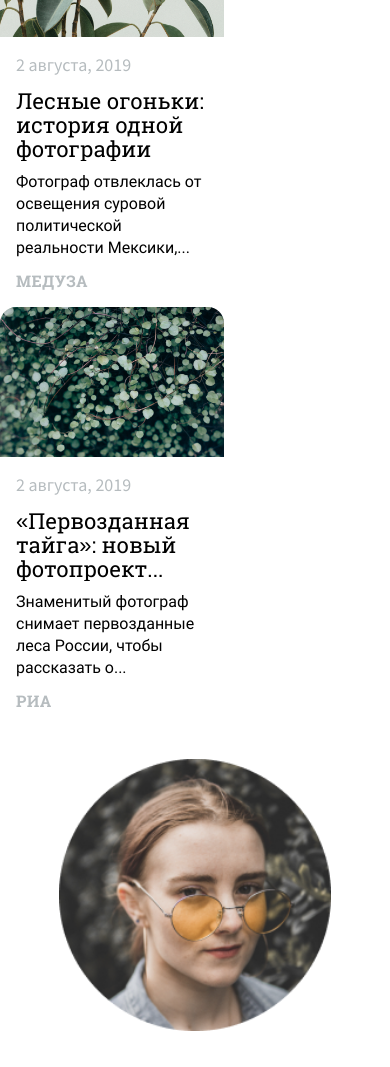
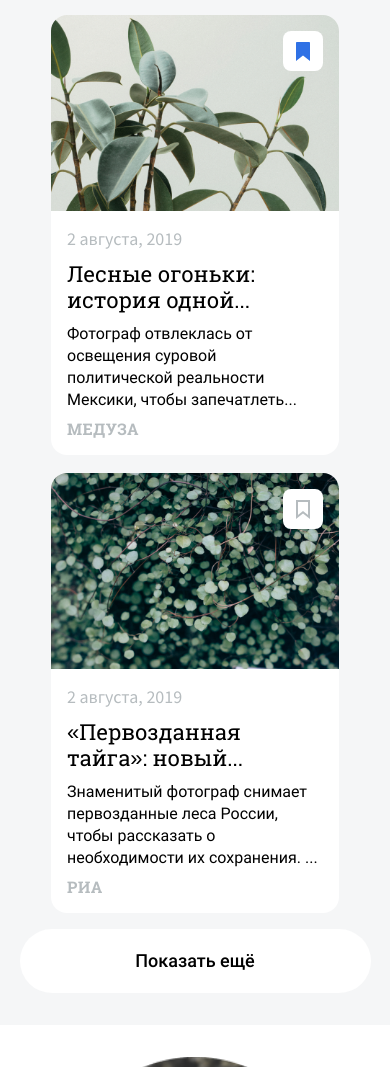
Before and after one commit to sanyamaks/news-explorer-frontend, a website built with webpack: page src/index.html in a window 390 px wide. Shown: the part 933-2000 px from the top of the page. Built offline with nearby package versions, Linux system fonts and the light colour scheme.

Commit message:
Add section results. Fix section article. Fix button

```diff
--- a/src/blocks/article/__background/article__background.css
+++ b/src/blocks/article/__background/article__background.css
@@ -6,13 +6,13 @@
   border-radius: 16px 16px 0 0;
 }
 
-@media screen and (max-width: 768px) {
+@media screen and (max-width: 1024px) {
   .article__background {
     height: 150px;
   }
 }
 
-@media screen and (max-width: 320px) {
+@media screen and (max-width: 550px) {
   .article__background {
     height: 196px;
   }
--- a/src/blocks/article/__category/article__category.css
+++ b/src/blocks/article/__category/article__category.css
@@ -17,14 +17,14 @@
   line-height: 1.5rem;
 }
 
-@media screen and (max-width: 768px) {
+@media screen and (max-width: 1024px) {
   .article__category {
     top: 8px;
     left: 8px;
   }
 }
 
-@media screen and (max-width: 320px) {
+@media screen and (max-width: 550px) {
   .article__category {
     top: 16px;
     left: 16px;
--- a/src/blocks/article/__description/article__description.css
+++ b/src/blocks/article/__description/article__description.css
@@ -11,7 +11,7 @@
   overflow: hidden;
 }
 
-@media screen and (max-width: 768px) {
+@media screen and (max-width: 1024px) {
   .article__description {
     margin: 10px 0 0 0;
     -webkit-line-clamp: 4;
--- a/src/blocks/article/__icon/article__icon.css
+++ b/src/blocks/article/__icon/article__icon.css
@@ -15,7 +15,7 @@
   border-radius: 8px;
 }
 
-@media screen and (max-width: 768px) {
+@media screen and (max-width: 1024px) {
   .article__icon:hover + .article__tooltip_active {
     display: none;
   }
@@ -26,7 +26,7 @@
   }
 }
 
-@media screen and (max-width: 320px) {
+@media screen and (max-width: 550px) {
   .article__icon:hover + .article__tooltip_active {
     display: none;
   }
--- a/src/blocks/article/__info/article__info.css
+++ b/src/blocks/article/__info/article__info.css
@@ -7,14 +7,14 @@
   box-sizing: border-box;
 }
 
-@media screen and (max-width: 768px) {
+@media screen and (max-width: 1024px) {
   .article__info {
     height: 270px;
     padding: 16px;
   }
 }
 
-@media screen and (max-width: 320px) {
+@media screen and (max-width: 550px) {
   .article__info {
     height: 244px;
   }
--- a/src/blocks/article/__source/article__source.css
+++ b/src/blocks/article/__source/article__source.css
@@ -10,13 +10,13 @@
   color: #B6BCBF;
 }
 
-@media screen and (max-width: 768px) {
+@media screen and (max-width: 1024px) {
   .article__source {
     margin: 12px 0 0 0;
   }
 }
 
-@media screen and (max-width: 320px) {
+@media screen and (max-width: 550px) {
   .article__source {
     margin: 8px 0 0 0;
   }
--- a/src/blocks/article/__title/article__title.css
+++ b/src/blocks/article/__title/article__title.css
@@ -11,7 +11,7 @@
   overflow: hidden;
 }
 
-@media screen and (max-width: 768px) {
+@media screen and (max-width: 1024px) {
   .article__title {
     font-size: 1.375rem;
     line-height: 1.5rem;
@@ -19,7 +19,7 @@
   }
 }
 
-@media screen and (max-width: 320px) {
+@media screen and (max-width: 550px) {
   .article__title {
     margin: 10px 0 0 0;
     font-size: 1.375rem;
--- a/src/blocks/article/article.css
+++ b/src/blocks/article/article.css
@@ -20,16 +20,17 @@
   width: 400px;
   background-color: #FFF;
   border-radius: 16px;
+  /*box-shadow: 0 9px 9px -5px rgba(8, 29, 45, 0.1);;*/
 }
 
-@media screen and (max-width: 768px) {
+@media screen and (max-width: 1024px) {
   .article {
     height: 420px;
     width: 224px;
   }
 }
 
-@media screen and (max-width: 320px) {
+@media screen and (max-width: 550px) {
   .article {
     height: 440px;
     width: 288px;
--- /dev/null
+++ b/src/blocks/articles/articles.css
@@ -0,0 +1,38 @@
+.articles {
+  width: 100%;
+  display: grid;
+  justify-content: center;
+  grid-template-columns: repeat(auto-fill, 400px);
+  grid-column-gap: 16px;
+  grid-row-gap: 16px;
+
+}
+
+.articles__article {
+
+}
+
+@media screen and (max-width: 1024px) {
+  .articles {
+    grid-template-columns: repeat(auto-fill, 224px);
+    grid-column-gap: 8px;
+    grid-row-gap: 8px;
+
+  }
+
+  .articles__article {
+
+  }
+}
+
+@media screen and (max-width: 550px) {
+  .articles {
+    display: flex;
+    flex-direction: column;
+    align-items: center;
+  }
+
+  .articles__article:not(:first-child) {
+    margin: 10px 0 0 0;
+  }
+}
--- a/src/blocks/button/_white/button_white.css
+++ b/src/blocks/button/_white/button_white.css
@@ -5,3 +5,7 @@
   border-radius: 80px;
   border: none;
 }
+
+.button_white:hover {
+  background-color: #E9E9E9;
+}
--- /dev/null
+++ b/src/blocks/results/__articles/results__articles.css
@@ -0,0 +1,15 @@
+.results__articles {
+  margin: 64px 0 0 0;
+}
+
+@media screen and (max-width: 1024px) {
+  .results__articles {
+    margin: 32px 0 0 0;
+  }
+}
+
+@media screen and (max-width: 550px) {
+  .results__articles {
+    margin: 24px 0 0 0;
+  }
+}
--- /dev/null
+++ b/src/blocks/results/__button/results__button.css
@@ -0,0 +1,18 @@
+.results__button {
+  margin: 64px 0 0 0;
+  width: 288px;
+}
+
+@media screen and (max-width: 1024px) {
+  .results__button {
+    margin: 32px 0 0 0;
+    width: 240px;
+  }
+}
+
+@media screen and (max-width: 550px) {
+  .results__button {
+    margin: 16px 0 0 0;
+    width: 100%;
+  }
+}
--- /dev/null
+++ b/src/blocks/results/__title/results__title.css
@@ -0,0 +1,15 @@
+.results__title {
+  width: 100%;
+  margin: 0;
+  font-family: 'Roboto Slab', sans-serif;
+  font-weight: 400;
+  font-size: 2.5rem;
+  line-height: 2.875rem;
+}
+
+@media screen and (max-width: 1024px) {
+  .results__title {
+    font-size: 1.875rem;
+    line-height: 2.125rem;
+  }
+}
--- a/src/blocks/results/results.css
+++ b/src/blocks/results/results.css
@@ -0,0 +1,25 @@
+@import url(./__title/results__title.css);
+@import url(./__articles/results__articles.css);
+@import url(./__button/results__button.css);
+
+.results {
+  display: flex;
+  flex-direction: column;
+  align-items: center;
+  width: 100%;
+  padding: 80px 7.2%;
+  box-sizing: border-box;
+  background: #F5F6F7;
+}
+
+@media screen and (max-width: 1024px) {
+  .results {
+    padding: 40px 5.2%;
+  }
+}
+
+@media screen and (max-width: 550px) {
+  .results {
+    padding: 32px 5%;
+  }
+}
--- a/src/blocks/root/root.css
+++ b/src/blocks/root/root.css
@@ -7,6 +7,8 @@
 @import url(../search/search.css);
 @import url(../about-author/about-author.css);
 @import url(../article/article.css);
+@import url(../articles/articles.css);
+@import url(../results/results.css);
 
 .root {
   display: flex;
--- a/src/index.html
+++ b/src/index.html
@@ -58,7 +58,10 @@
       </form>
     </section>
 
-        <article class="article">
+    <section class="results">
+      <h2 class="results__title">Результаты поиска</h2>
+      <div class="articles results__articles">
+        <article class="article articles__article">
           <!--          <p class="article__category">Природа</p>-->
           <!--          <div class="article__icon article__icon_delete-icon"></div>-->
           <!--          <p class="article__tooltip article__tooltip_delete article__tooltip_active">-->
@@ -88,7 +91,15 @@
           </div>
         </article>
 
-        <article class="article">
+        <article class="article articles__article">
+          <div
+            class="article__icon article__icon_save-icon article__icon_save-icon_active"
+          ></div>
+          <p
+            class="article__tooltip article__tooltip_save article__tooltip_active"
+          >
+            Войдите, чтобы сохранять статьи
+          </p>
           <div
             class="article__background"
             style="background-image: url('./src/images/test/image_04.png')"
@@ -107,7 +118,13 @@
           </div>
         </article>
 
-        <article class="article">
+        <article class="article articles__article">
+          <div class="article__icon article__icon_save-icon"></div>
+          <p
+            class="article__tooltip article__tooltip_save article__tooltip_active"
+          >
+            Войдите, чтобы сохранять статьи
+          </p>
           <div
             class="article__background"
             style="background-image: url('./src/images/test/image_07.png')"
@@ -127,7 +144,11 @@
             <p class="article__source">Риа</p>
           </div>
         </article>
-
+      </div>
+      <button class="button button_white results__button">
+        Показать ещё
+      </button>
+    </section>
 
     <section class="about-author">
       <picture>
```
